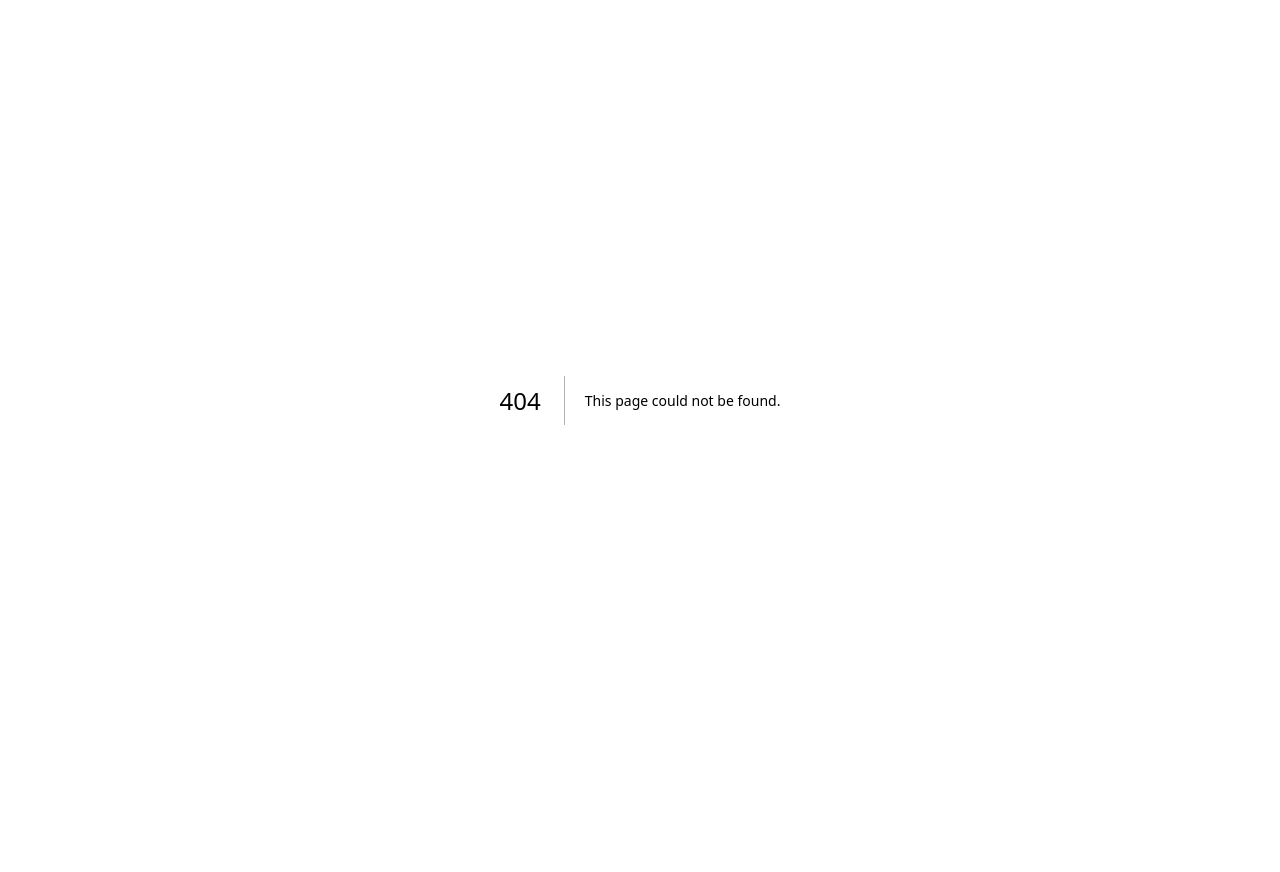
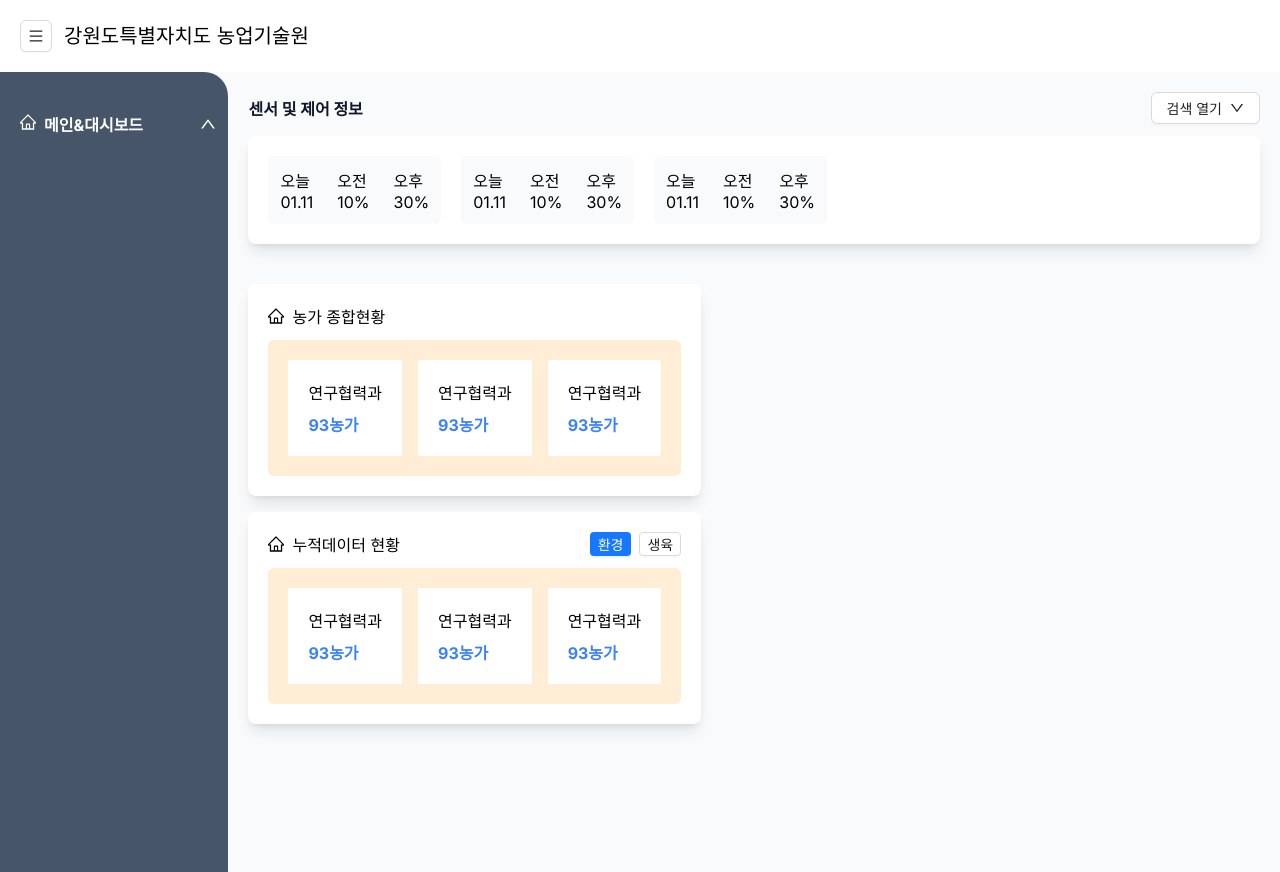
Before and after one commit to ksmark8543/my-template, a Next.js app: page /dashboard in a window 1280 px wide. Before the commit this address had no page. Before the commit the page ends 800 px from the top, so only its background shows below. Built offline with nearby package versions, Linux system fonts and the light colour scheme.

Commit message:
간단 메인 컨셉 추가

```diff
--- a/src/app/dataSearchCmn/layout.tsx
+++ b/src/app/dashboard/layout.tsx
@@ -15,10 +15,13 @@ export default function MenuLayout({
       </div>
       {/* left */}
       <div className="flex bg-slate-50">
-        <div className="h-screen py-6 text-white w-60 rounded-tr-3xl bg-slate-400">
+        <div className="h-screen py-10 text-white w-[280px] rounded-tr-3xl bg-slate-600">
           <div className="flex items-center px-3 font-bold">
-            <div className="flex gap-2">
-              <HomeOutlined />
+            <div className="flex px-2">
+              <div className="pr-2">
+                <HomeOutlined />
+              </div>
+
               <div>메인&대시보드</div>
             </div>
             <UpOutlined className="ml-auto" />
--- /dev/null
+++ b/src/app/dashboard/page.tsx
@@ -0,0 +1,138 @@
+"use client";
+import { Button, Space, Modal } from "antd";
+import { DownOutlined, UpOutlined, HomeOutlined } from "@ant-design/icons";
+import { useState } from "react";
+
+export default function DataSearchCmnPage() {
+  const [isOpen, setOpen] = useState(false);
+
+  const toggle = () => setOpen(!isOpen);
+
+  return (
+    <div>
+      <div className="flex items-center justify-between mb-3">
+        <div className="font-bold text-slate-900">센서 및 제어 정보</div>
+        <Button className="flex items-center">
+          검색 열기
+          <DownOutlined />
+        </Button>
+      </div>
+      <div className="flex flex-col gap-10">
+        <RoundedBox>
+          <div className="flex rounded-md bg-slate-50">
+            <section className="p-3">
+              <div>오늘</div>
+              <div>01.11</div>
+            </section>
+            <section className="p-3">
+              <div>오전</div>
+              <div>10%</div>
+            </section>
+            <section className="p-3">
+              <div>오후</div>
+              <div>30%</div>
+            </section>
+          </div>
+
+          <div className="flex ml-5 rounded-md bg-slate-50">
+            <section className="p-3">
+              <div>오늘</div>
+              <div>01.11</div>
+            </section>
+            <section className="p-3">
+              <div>오전</div>
+              <div>10%</div>
+            </section>
+            <section className="p-3">
+              <div>오후</div>
+              <div>30%</div>
+            </section>
+          </div>
+          <div className="flex ml-5 rounded-md bg-slate-50">
+            <section className="p-3">
+              <div>오늘</div>
+              <div>01.11</div>
+            </section>
+            <section className="p-3">
+              <div>오전</div>
+              <div>10%</div>
+            </section>
+            <section className="p-3">
+              <div>오후</div>
+              <div>30%</div>
+            </section>
+          </div>
+        </RoundedBox>
+        <div className="flex gap-5">
+          <div className="flex flex-col gap-4">
+            <RoundedBox>
+              <div>
+                <div className="flex gap-2 mb-3">
+                  <HomeOutlined />
+                  <h4>농가 종합현황</h4>
+                </div>
+                <div className="flex gap-4 p-5 bg-orange-100 rounded-md">
+                  <div className="p-5 bg-white">
+                    연구협력과
+                    <div className="mt-2 font-bold text-blue-500">93농가</div>
+                  </div>
+                  <div className="p-5 bg-white">
+                    연구협력과
+                    <div className="mt-2 font-bold text-blue-500">93농가</div>
+                  </div>
+                  <div className="p-5 bg-white">
+                    연구협력과
+                    <div className="mt-2 font-bold text-blue-500">93농가</div>
+                  </div>
+                </div>
+              </div>
+            </RoundedBox>
+            <RoundedBox>
+              <div>
+                <div className="flex items-center justify-between mb-3">
+                  <div className="flex gap-2">
+                    <HomeOutlined />
+                    <h4>누적데이터 현황</h4>
+                  </div>
+                  <Space>
+                    <Button
+                      type="primary"
+                      size="small"
+                      onClick={() => setOpen(true)}
+                    >
+                      환경
+                    </Button>
+                    <Button size="small">생육</Button>
+                  </Space>
+                </div>
+
+                <div className="flex gap-4 p-5 bg-orange-100 rounded-md">
+                  <div className="p-5 bg-white">
+                    연구협력과
+                    <div className="mt-2 font-bold text-blue-500">93농가</div>
+                  </div>
+                  <div className="p-5 bg-white">
+                    연구협력과
+                    <div className="mt-2 font-bold text-blue-500">93농가</div>
+                  </div>
+                  <div className="p-5 bg-white">
+                    연구협력과
+                    <div className="mt-2 font-bold text-blue-500">93농가</div>
+                  </div>
+                </div>
+              </div>
+            </RoundedBox>
+          </div>
+        </div>
+      </div>
+
+      <Modal open={isOpen} onCancel={toggle} onOk={toggle}>
+        content..
+      </Modal>
+    </div>
+  );
+}
+
+const RoundedBox = ({ children }: { children: React.ReactNode }) => (
+  <div className="flex px-5 py-5 bg-white rounded-lg shadow-lg">{children}</div>
+);
--- a/src/app/dataSearchCmn/page.tsx
+++ /dev/null
@@ -1,17 +0,0 @@
-import { Button } from "antd";
-import { DownOutlined, UpOutlined } from "@ant-design/icons";
-
-export default function DataSearchCmnPage() {
-  return (
-    <div>
-      <div className="flex items-center justify-between">
-        <div className="font-bold text-slate-900">센서 및 제어 정보</div>
-        <Button className="flex items-center">
-          검색 열기
-          <DownOutlined />
-        </Button>
-      </div>
-      <div className="px-4 bg-white rounded-lg shadow-sm">fdjfdijdfsio</div>
-    </div>
-  );
-}
--- a/src/app/globals.css
+++ b/src/app/globals.css
@@ -16,21 +16,119 @@
   }
 }
 
-/* body { */
-/* color: rgb(var(--foreground-rgb));
-  background: linear-gradient(
-      to bottom,
-      transparent,
-      rgb(var(--background-end-rgb))
-    )
-    rgb(var(--background-start-rgb)); */
-/* } */
+/***
+    The new CSS reset - version 1.11.2 (last updated 15.11.2023)
+    GitHub page: https://github.com/elad2412/the-new-css-reset
+***/
 
-html,
-body {
-  padding: 0;
-  margin: 0;
+/*
+    Remove all the styles of the "User-Agent-Stylesheet", except for the 'display' property
+    - The "symbol *" part is to solve Firefox SVG sprite bug
+    - The "html" element is excluded, otherwise a bug in Chrome breaks the CSS hyphens property (https://github.com/elad2412/the-new-css-reset/issues/36)
+ */
+*:where(
+    :not(html, iframe, canvas, img, svg, video, audio):not(svg *, symbol *)
+  ) {
+  all: unset;
+  display: revert;
 }
-div {
+
+/* Preferred box-sizing value */
+*,
+*::before,
+*::after {
   box-sizing: border-box;
 }
+
+/* Fix mobile Safari increase font-size on landscape mode */
+html {
+  -moz-text-size-adjust: none;
+  -webkit-text-size-adjust: none;
+  text-size-adjust: none;
+}
+
+/* Reapply the pointer cursor for anchor tags */
+a,
+button {
+  cursor: revert;
+}
+
+/* Remove list styles (bullets/numbers) */
+ol,
+ul,
+menu,
+summary {
+  list-style: none;
+}
+
+/* For images to not be able to exceed their container */
+img {
+  max-inline-size: 100%;
+  max-block-size: 100%;
+}
+
+/* removes spacing between cells in tables */
+table {
+  border-collapse: collapse;
+}
+
+/* Safari - solving issue when using user-select:none on the <body> text input doesn't working */
+input,
+textarea {
+  -webkit-user-select: auto;
+}
+
+/* revert the 'white-space' property for textarea elements on Safari */
+textarea {
+  white-space: revert;
+}
+
+/* minimum style to allow to style meter element */
+meter {
+  -webkit-appearance: revert;
+  appearance: revert;
+}
+
+/* preformatted text - use only for this feature */
+:where(pre) {
+  all: revert;
+  box-sizing: border-box;
+}
+
+/* reset default text opacity of input placeholder */
+::placeholder {
+  color: unset;
+}
+
+/* fix the feature of 'hidden' attribute.
+ display:revert; revert to element instead of attribute */
+:where([hidden]) {
+  display: none;
+}
+
+/* revert for bug in Chromium browsers
+ - fix for the content editable attribute will work properly.
+ - webkit-user-select: auto; added for Safari in case of using user-select:none on wrapper element*/
+:where([contenteditable]:not([contenteditable="false"])) {
+  -moz-user-modify: read-write;
+  -webkit-user-modify: read-write;
+  overflow-wrap: break-word;
+  -webkit-line-break: after-white-space;
+  -webkit-user-select: auto;
+}
+
+/* apply back the draggable feature - exist only in Chromium and Safari */
+:where([draggable="true"]) {
+  -webkit-user-drag: element;
+}
+
+/* Revert Modal native behavior */
+:where(dialog:modal) {
+  all: revert;
+  box-sizing: border-box;
+}
+
+/* Remove details summary webkit styles */
+::-webkit-details-marker {
+  display: none;
+}
```
